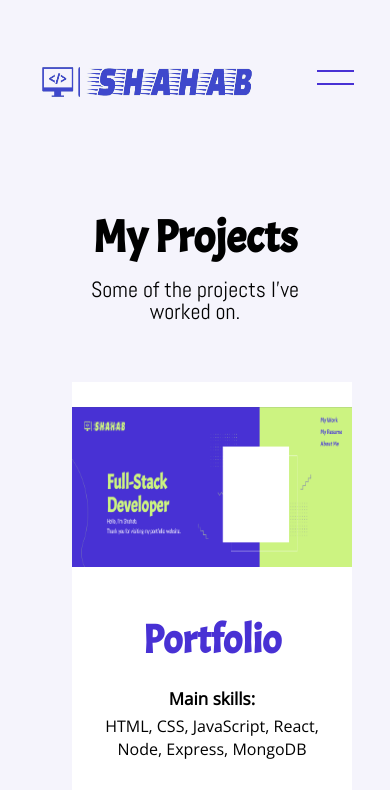
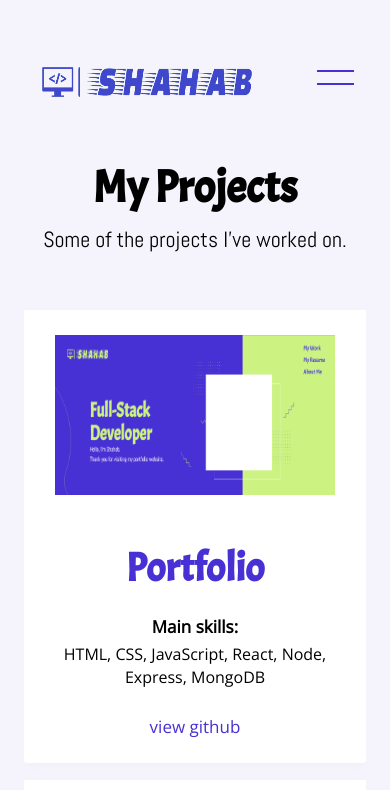
Before and after one commit to shahabhesaraki-dev/my-portfolio, a React (Create React App) app: page /works in a window 390 px wide. Shown: the top 790 px of the page. Built offline with nearby package versions, Linux system fonts and the light colour scheme.

Commit message:
responsive updated

```diff
--- a/src/Components/Certificate/certificate.js
+++ b/src/Components/Certificate/certificate.js
@@ -69,15 +69,15 @@ const MainDiv = styled.div`
   display: flex;
   flex-direction: column;
   background-color: #f5f4fc;
-  @media (min-width: 1400px) {
+  @media (min-width: 1300px) {
     height: 100vh;
   }
 `;
 
 const MainSection = styled.div`
   display: block;
-  margin-top: 200px;
-  padding: 0 4.5rem;
+  margin-top: 140px;
+  padding: 0 2rem;
   @media (min-width: 651px) {
     font-size: 0.9rem;
   }
@@ -121,11 +121,11 @@ const Li = styled.li`
   list-style-type: none;
   width: 410px;
   @media (min-width: 940px) {
-    flex-basis: calc((100% - 2em) / 3);
+    flex-basis: calc((90%) / 3);
   }
 
   @media (min-width: 661px) and (max-width: 940px) {
-    flex-basis: calc((100% - 1em) / 2);
+    flex-basis: calc((90%) / 2);
   }
 
   &:hover {
@@ -134,7 +134,7 @@ const Li = styled.li`
   }
 
   @media (max-width: 480px) {
-    width: 300px;
+    width: 380px;
   }
 `;
 
--- a/src/Components/Certificate/works.js
+++ b/src/Components/Certificate/works.js
@@ -123,8 +123,8 @@ const MainDiv = styled.div`
 
 const MainSection = styled.div`
   display: block;
-  margin-top: 200px;
-  padding: 0 4.5rem;
+  margin-top: 150px;
+  padding: 0 1.5rem;
   @media (min-width: 651px) {
     font-size: 0.9rem;
   }
@@ -166,13 +166,13 @@ const Li = styled.li`
   transition: 0.6s cubic-bezier(0.23, 1, 0.32, 1);
   transition-property: transform, box-shadow;
   list-style-type: none;
-  width: 410px;
+  width: 380px;
   @media (min-width: 940px) {
-    flex-basis: calc((100% - 2em) / 3);
+    flex-basis: calc((90%) / 3);
   }
 
   @media (min-width: 661px) and (max-width: 940px) {
-    flex-basis: calc((100% - 1em) / 2);
+    flex-basis: calc((90%) / 2);
   }
 
   &:hover {
@@ -181,7 +181,7 @@ const Li = styled.li`
   }
 
   @media (max-width: 480px) {
-    width: 300px;
+    width: 380px;
   }
 `;
 
```
